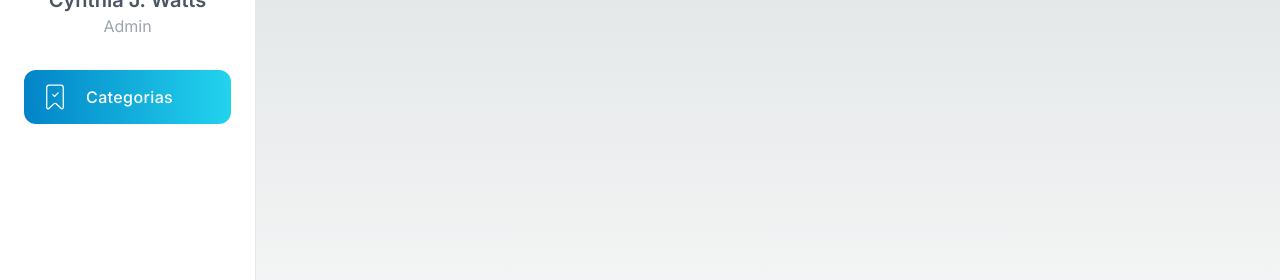
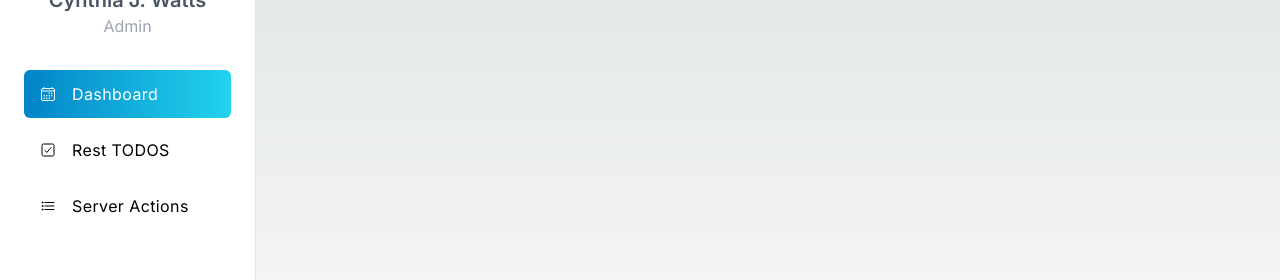
Before and after one commit to Majomon/03-admin-todos, a Next.js app: page /dashboard in a window 1280 px wide. Shown: the part 302-582 px from the top of the page. Built offline with nearby package versions, Linux system fonts and the light colour scheme.

Commit message:
Acomodado

```diff
--- a/src/components/Sidebar.tsx
+++ b/src/components/Sidebar.tsx
@@ -1,8 +1,26 @@
+import { SidebarItem } from "@/components";
 import Image from "next/image";
 import Link from "next/link";
 import { CiLogout } from "react-icons/ci";
-import { SidebarItem } from '@/components';
+import {
+  IoCalendarOutline,
+  IoCheckboxOutline,
+  IoListOutline,
+} from "react-icons/io5";
 
+const menuItem = [
+  { icon: <IoCalendarOutline />, title: "Dashboard", path: "/dashboard" },
+  {
+    icon: <IoCheckboxOutline />,
+    title: "Rest TODOS",
+    path: "/dashboard/rest-todos",
+  },
+  {
+    icon: <IoListOutline />,
+    title: "Server Actions",
+    path: "/dashboard/server-todos",
+  },
+];
 export const Sidebar = () => {
   return (
     <aside className="ml-[-100%] fixed z-10 top-0 pb-3 px-6 w-full flex flex-col justify-between h-screen border-r bg-white transition duration-300 md:w-4/12 lg:ml-0 lg:w-[25%] xl:w-[20%] 2xl:w-[15%]">
@@ -34,7 +52,9 @@
         </div>
 
         <ul className="space-y-2 tracking-wide mt-8">
-          <SidebarItem />
+          {menuItem.map((item) => (
+            <SidebarItem key={item.path} {...item} />
+          ))}
         </ul>
       </div>
 
--- a/src/components/SidebarItem.tsx
+++ b/src/components/SidebarItem.tsx
@@ -1,19 +1,30 @@
+"use client";
 import Link from "next/link";
-import { CiBookmarkCheck } from "react-icons/ci";
+import { usePathname } from "next/navigation";
 
-export const SidebarItem = () => {
-  {
-    /* Active className: text-white bg-gradient-to-r from-sky-600 to-cyan-400 */
-  }
+interface Props {
+  icon: React.ReactNode;
+  path: string;
+  title: string;
+}
+export const SidebarItem = ({ icon, path, title }: Props) => {
+  const pathName = usePathname();
 
   return (
     <li>
       <Link
-        href="/dashboard/rest-todos"
-        className="relative px-4 py-3 flex items-center space-x-4 rounded-xl text-white bg-gradient-to-r from-sky-600 to-cyan-400"
+        href={path}
+        className={`
+         px-4 py-3 flex items-center space-x-4 rounded-md  group hover:bg-gradient-to-r hover:bg-sky-600 hover:text-white
+        ${
+          path === pathName
+            ? "text-white bg-gradient-to-r from-sky-600 to-cyan-400"
+            : ""
+        }
+        `}
       >
-        <CiBookmarkCheck size={30} />
-        <span className="-mr-1 font-medium">Categorias</span>
+        {icon}
+        <span className="group-hover:text-white">{title}</span>
       </Link>
     </li>
   );
```
